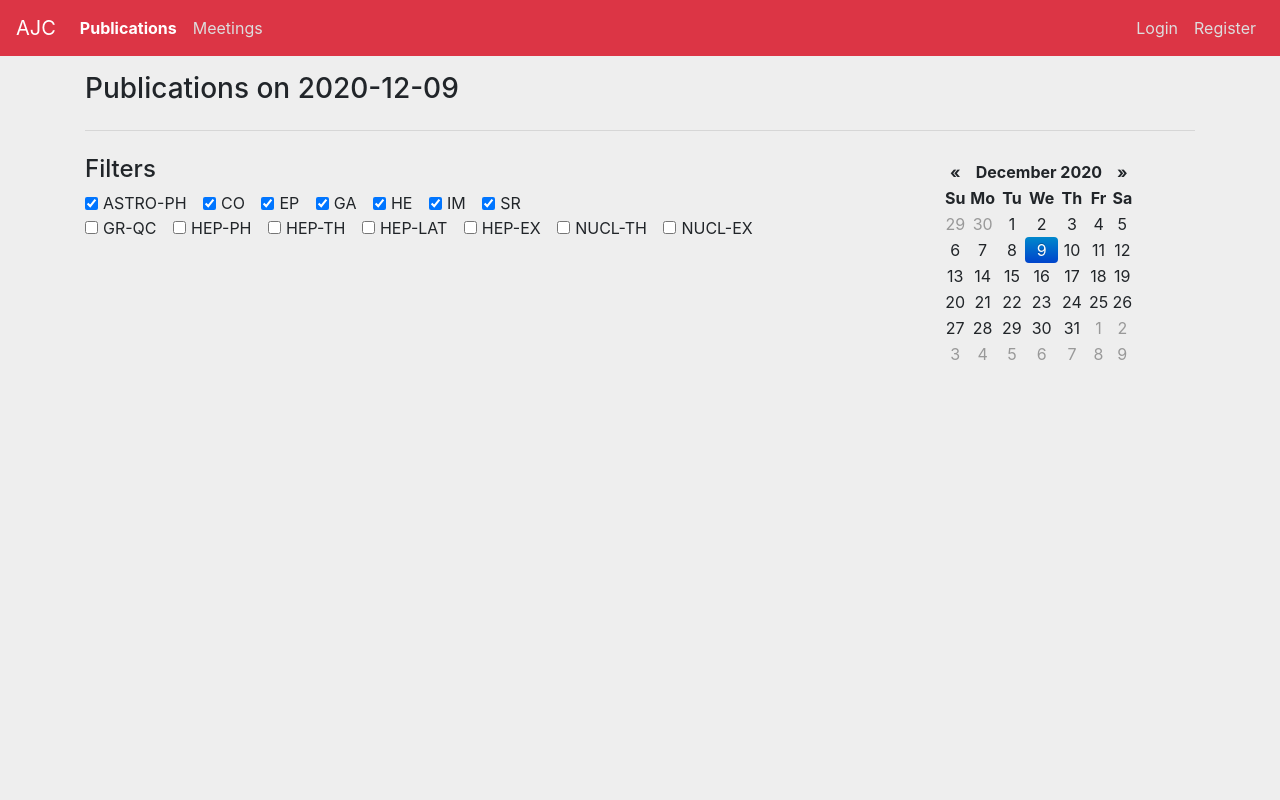
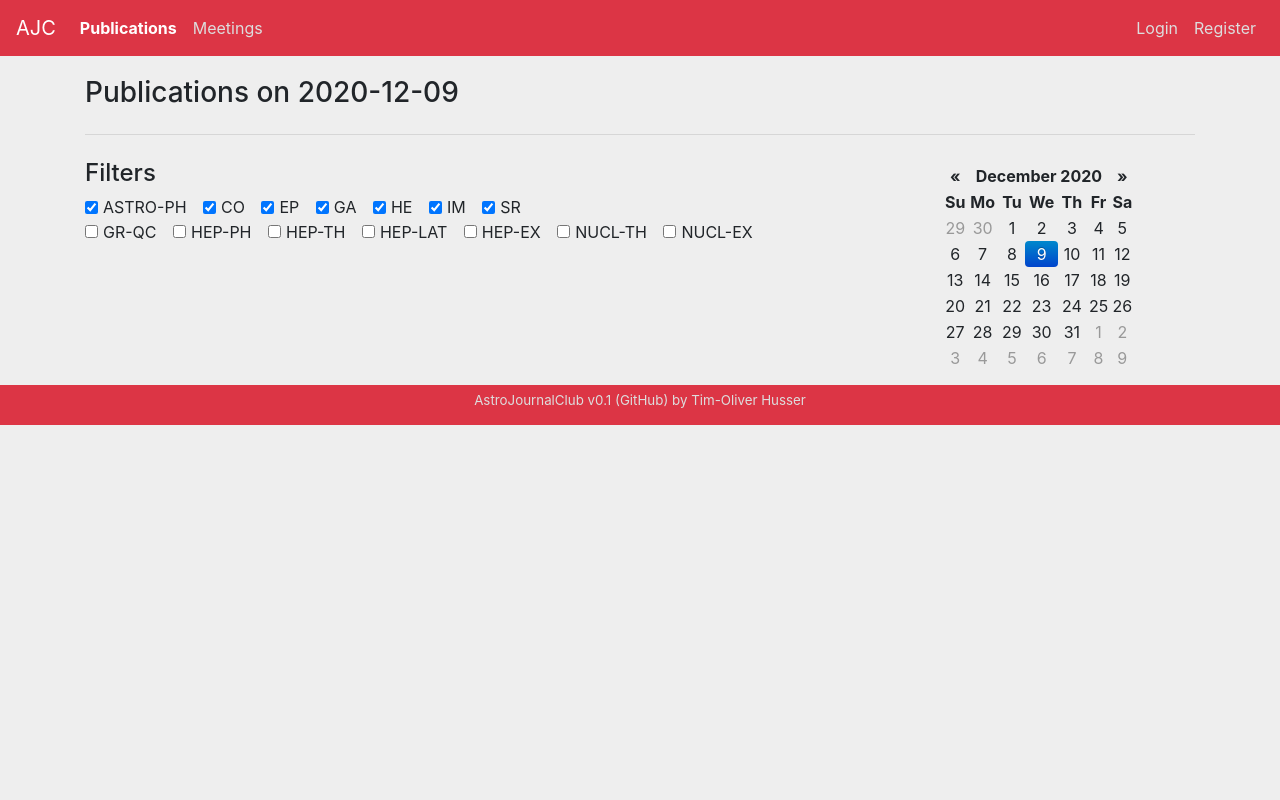
Before and after one commit to thusser/AstroJournalClub, a Django app: page /publications/ in a window 1280 px wide. Run offline with Django 3.2, Linux system fonts and the light colour scheme; data that the repository does not hold is empty; some libraries are stand-ins or nearby versions.

Commit message:
added footer

```diff
--- a/AstroJournalClub/main/static/css/styles.css
+++ b/AstroJournalClub/main/static/css/styles.css
@@ -1,5 +1,25 @@
+html {
+    height: 100%;
+}
+
 body {
+    height: 100%;
     background-color: #eeeeee;
+}
+
+footer {
+    color: #dddddd;
+    text-align: center;
+    position: relative;
+    margin-top: -40px; /* negative value of footer height */
+    height: 40px;
+    clear: both;
+    padding-top: 0.5em;
+    font-size: smaller;
+}
+
+footer a {
+    color: #dddddd;
 }
 
 [v-cloak] {
@@ -19,8 +39,10 @@ body {
     font-weight: bold;
 }
 
-.container {
-    margin-top: 1em;
+#main {
+    margin-top: 20px;
+    overflow: auto;
+    padding-bottom: 50px;
 }
 
 .card {
--- a/AstroJournalClub/main/templates/main/base.html
+++ b/AstroJournalClub/main/templates/main/base.html
@@ -1,5 +1,5 @@
 <!doctype html>
-{% load static %}
+{% load static version %}
 <html>
 <head>
     <title>AstroJournalClub</title>
@@ -21,9 +21,10 @@
     {% endblock %}
 </div>
 
-<script>
-
-</script>
-
+<footer class="bg-danger">
+    AstroJournalClub v{% version %}
+    (<a href="https://github.com/thusser/AstroJournalClub">GitHub</a>)
+    by <a href="mailto:thusser@uni-goettingen.de">Tim-Oliver Husser</a>
+</footer>
 </body>
 </html>
--- /dev/null
+++ b/AstroJournalClub/main/templatetags/version.py
@@ -0,0 +1,9 @@
+from django import template
+from AstroJournalClub.version import VERSION
+
+register = template.Library()
+
+
+@register.simple_tag
+def version():
+    return VERSION
--- a/AstroJournalClub/main/views.py
+++ b/AstroJournalClub/main/views.py
@@ -25,7 +25,8 @@ def publications(request, year=None, month=None, day=None):
     data = [pub.to_dict(request.user) for pub in Publication.objects.filter(date=date)]
 
     # render page
-    return render(request, 'main/publications.html', context={'date': date, 'publications': json.dumps(data)})
+    return render(request, 'main/publications.html', context={'date': date,
+                                                              'publications': json.dumps(data)})
 
 
 @login_required
--- /dev/null
+++ b/AstroJournalClub/version.py
@@ -0,0 +1 @@
+VERSION = '0.1'
```
Also changed, not shown: AstroJournalClub/main/templatetags/__init__.py (added).
